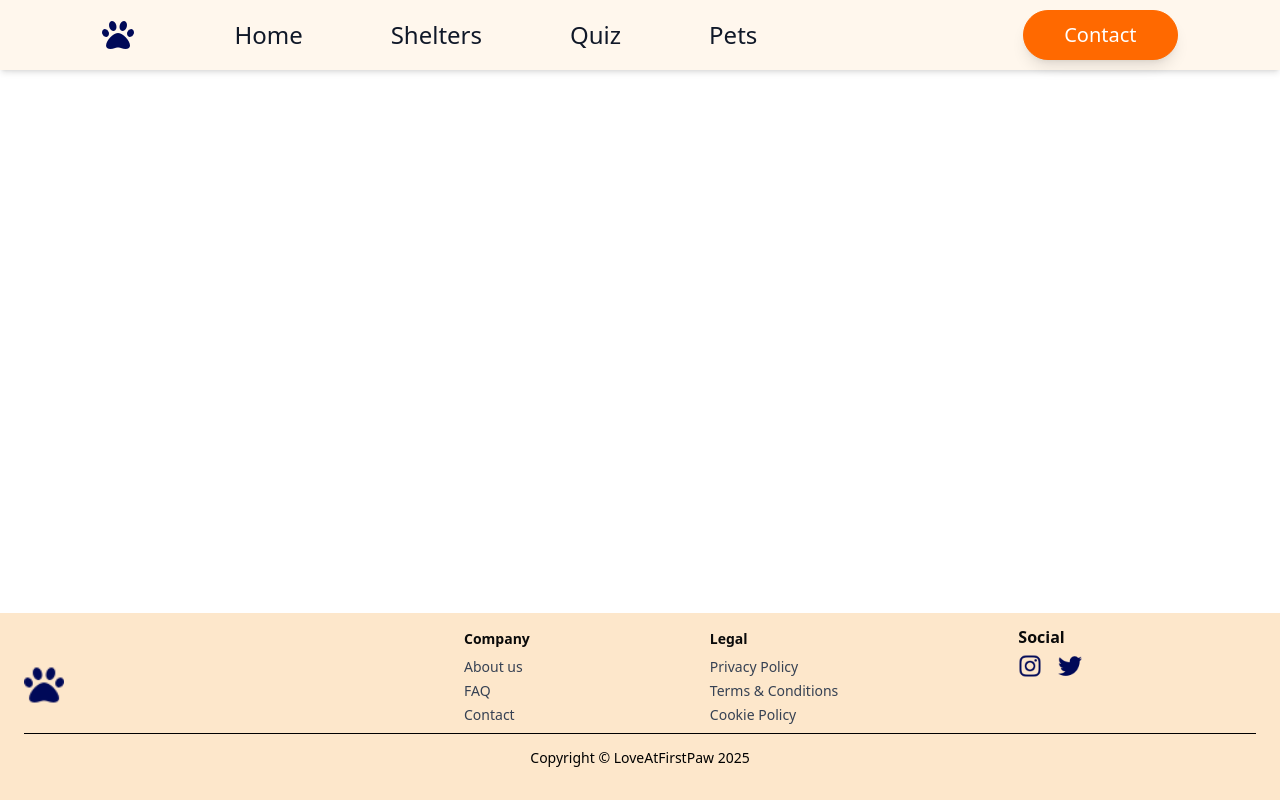
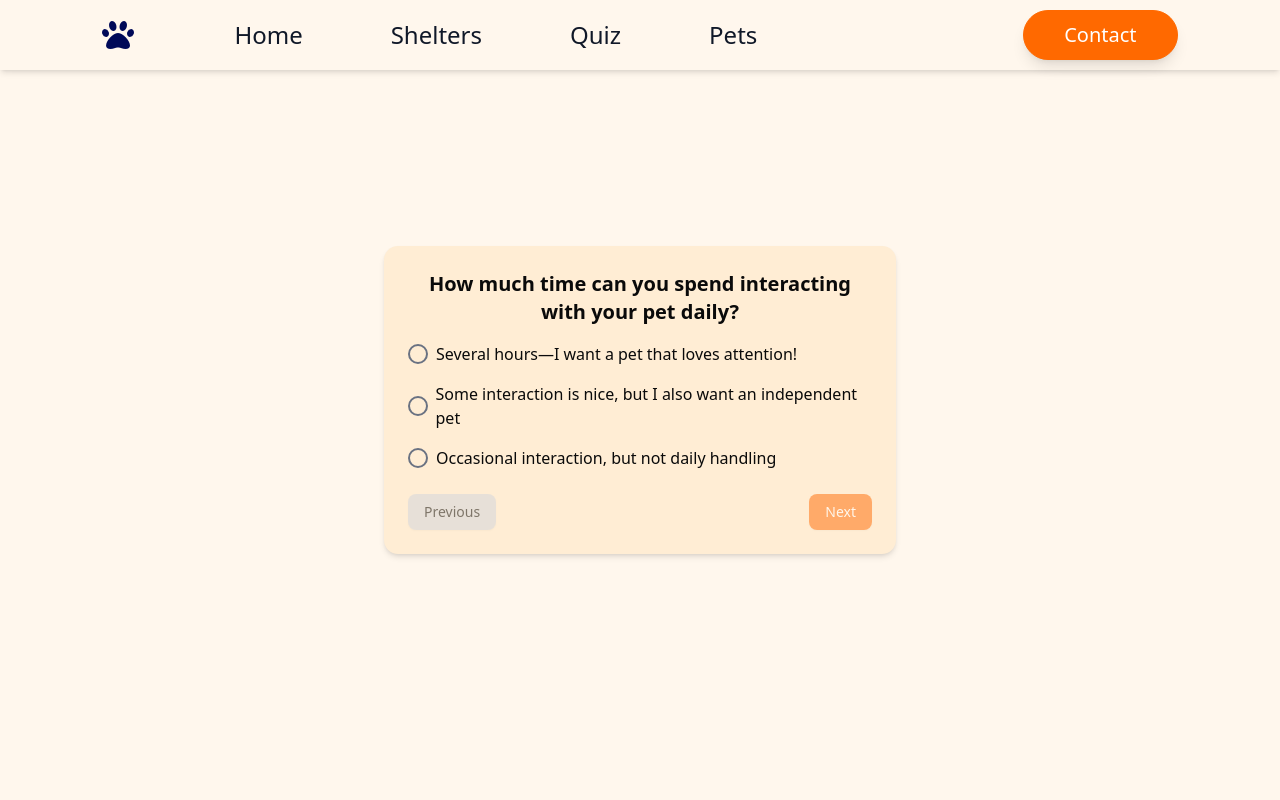
Before and after one commit to ppe11/flashcard, a Next.js app: page /quiz/random in a window 1280 px wide. Shown: the top 800 px of the page. Built offline with nearby package versions, Linux system fonts and the light colour scheme.

Commit message:
Add General Quiz page with mapped API fields

```diff
--- a/src/app/quiz/random/page.jsx
+++ b/src/app/quiz/random/page.jsx
@@ -1,11 +1,68 @@
-import React from 'react'
+'use client';
+
+import React from 'react';
+import QuizComponent from '@/components/QuizComponent';
+
+const randomQuestions = [
+  {
+    question: "How much time can you spend interacting with your pet daily?",
+    options: [
+      { label: "Several hours—I want a pet that loves attention!", value: ["dogs", "cats"] },
+      { label: "Some interaction is nice, but I also want an independent pet", value: ["cats", "smallpets"] },
+      { label: "Occasional interaction, but not daily handling", value: ["reptiles", "fish"] },
+    ],
+    multiple: false,
+    apiKey: "type",
+  },
+  {
+    question: "How much care are you willing to provide?",
+    options: [
+      { label: "Daily care, playtime, and training!", value: ["dogs", "cats"] },
+      { label: "Regular feeding and cleaning, but minimal training", value: ["smallpets", "fish"] },
+      { label: "Low maintenance—feeding and occasional habitat upkeep", value: ["reptiles", "fish"] },
+    ],
+    multiple: false,
+    apiKey: "type",
+  },
+  {
+    question: "Do you want a pet that can freely roam your home?",
+    options: [
+      { label: "Yes! I want a pet that can explore and interact", value: ["dogs", "cats"] },
+      { label: "Sometimes—I'd like a pet that can come out occasionally", value: ["smallpets"] },
+      { label: "No, I prefer a pet that stays in its enclosure", value: ["reptiles", "fish"] },
+    ],
+    multiple: false,
+    apiKey: "type",
+  },
+  {
+    question: "What kind of companionship are you looking for?",
+    options: [
+      { label: "A loyal, affectionate companion", value: ["dogs"] },
+      { label: "A pet that’s independent but still loving", value: ["cats"] },
+      { label: "A quiet pet that I can observe and enjoy", value: ["fish", "reptiles"] },
+      { label: "A small, cute pet that’s fun to watch and sometimes handle", value: ["smallpets"] },
+    ],
+    multiple: false,
+    apiKey: "type",
+  },
+  {
+    question: "How important is your pet’s cleanliness to you?",
+    options: [
+      { label: "Very important—I prefer a pet that is clean and easy to maintain", value: ["dogs", "cats"] },
+      { label: "Somewhat important—I don’t mind occasional cleaning but prefer a tidy pet", value: ["reptiles", "fish"] },
+      { label: "Not very important—I’m okay with a pet that may require more cleaning", value: ["smallpets"] },
+    ],
+    multiple: false,
+    apiKey: "type",
+  },
+];
 
 const QuizRandom = () => {
   return (
-    <div>
+    <div className="flex justify-center items-center min-h-screen bg-orange-50 p-6">
+      <QuizComponent questions={randomQuestions} />
+    </div>
+  );
+};
 
-    </div>
-  )
-}
-
-export default QuizRandom
+export default QuizRandom;
```
